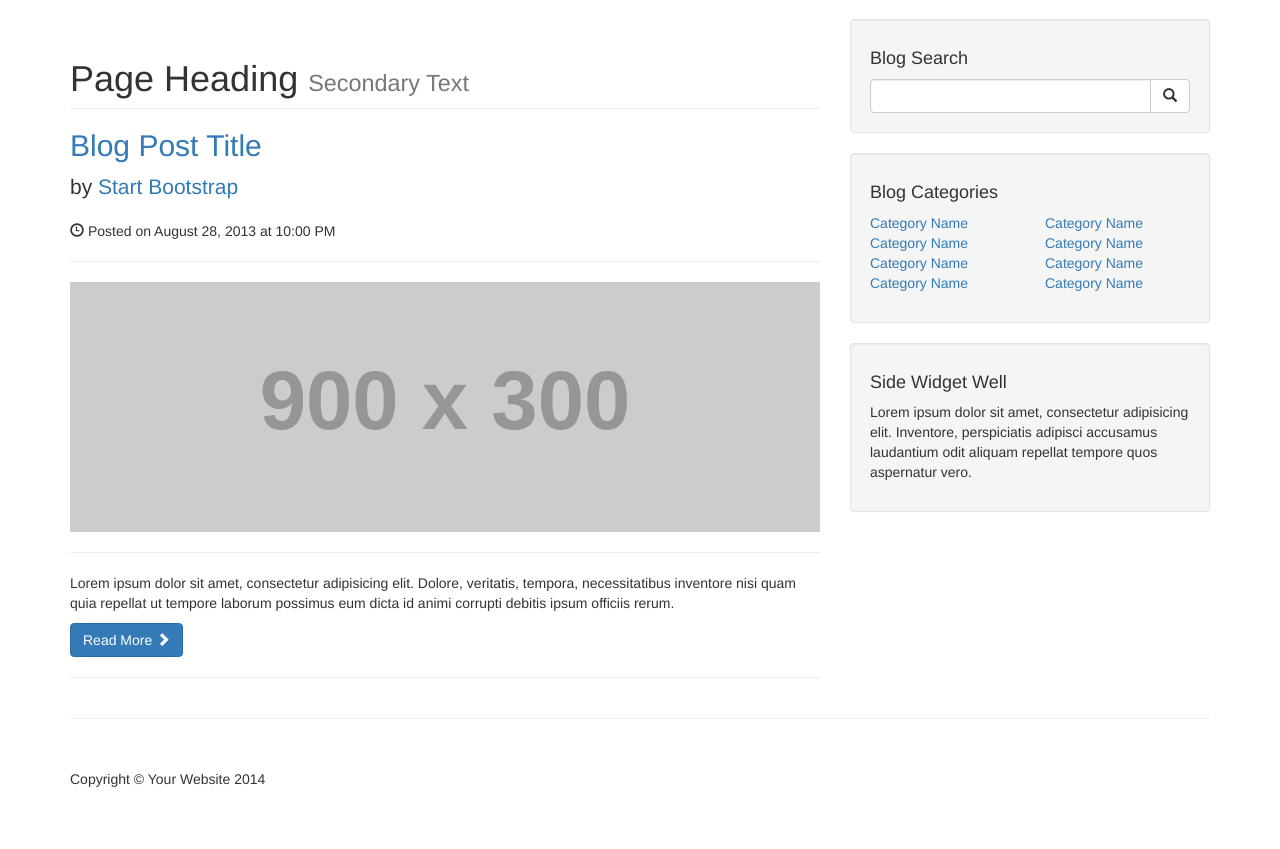
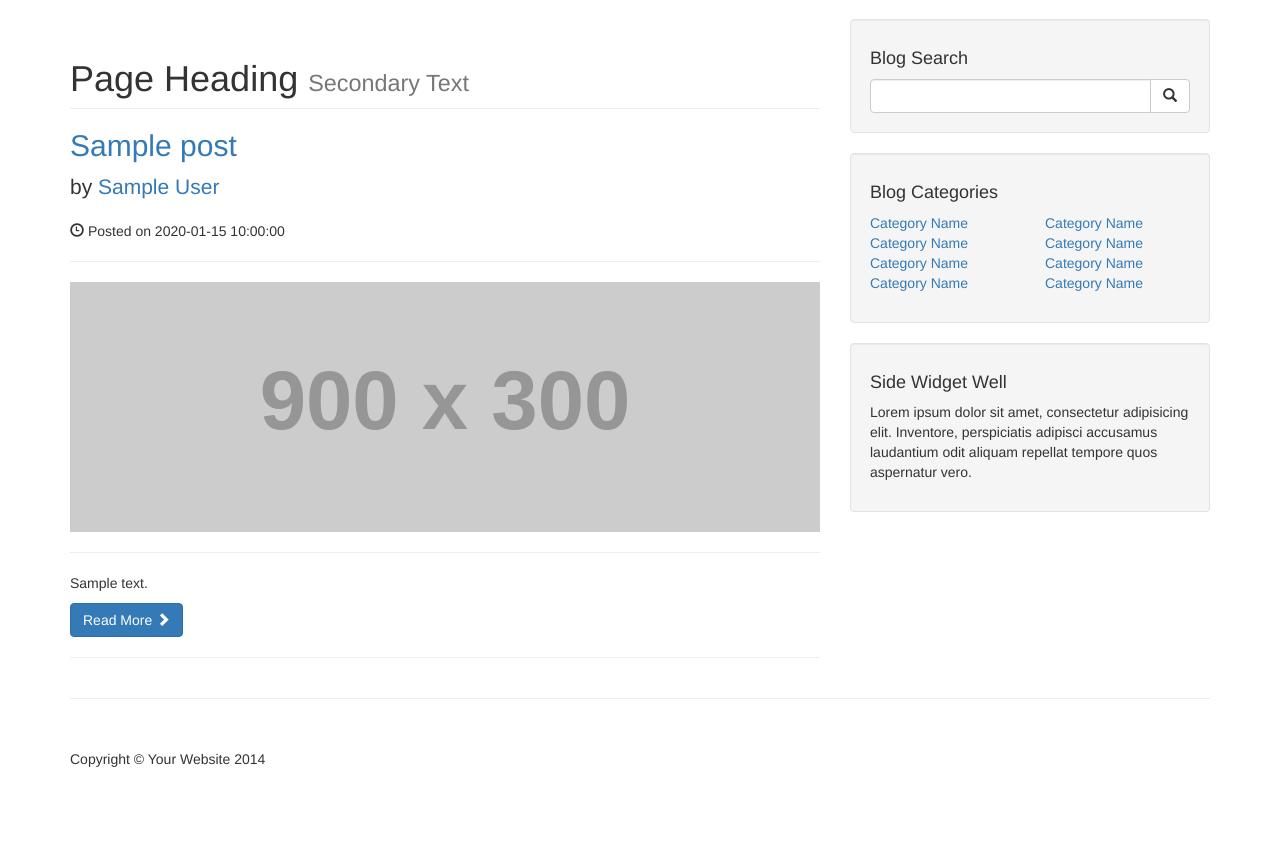
Before and after one commit to smanch3v/CMS, a PHP site: page / in a window 1280 px wide. Shown: the part 51-900 px from the top of the page. After the commit the page ends 818 px from the top, so only its background shows below. Run offline with PHP 8.4, Linux system fonts and the light colour scheme; tables that the repository leaves empty or names only in its code hold one stand-in row (values such as "Sample post"); grey boxes labelled with a size stand in for pictures from a placeholder-image service; some libraries are stand-ins or nearby versions.

Commit message:
finished posts

```diff
--- a/index.php
+++ b/index.php
@@ -14,6 +14,18 @@ include "includes/header.php";
             <!-- Blog Entries Column -->
             <div class="col-md-8">
 
+            <?php
+            $query = "SELECT * FROM posts";
+            $select_all_posts_query = mysqli_query($connection,$query);
+
+            while($row = mysqli_fetch_assoc($select_all_posts_query)){
+                $post_title = $row['post_title'];
+                $post_author = $row['post_author'];
+                $post_date = $row['post_date'];
+                $post_image = $row['post_image'];
+                $post_content = $row['post_content'];
+                ?>
+
                 <h1 class="page-header">
                     Page Heading
                     <small>Secondary Text</small>
@@ -21,19 +33,26 @@ include "includes/header.php";
 
                 <!-- First Blog Post -->
                 <h2>
-                    <a href="#">Blog Post Title</a>
+                    <a href="#"><?php echo $post_title; ?></a>
                 </h2>
                 <p class="lead">
-                    by <a href="index.php">Start Bootstrap</a>
+                    by <a href="index.php"><?php echo $post_author; ?></a>
                 </p>
-                <p><span class="glyphicon glyphicon-time"></span> Posted on August 28, 2013 at 10:00 PM</p>
+                <p><span class="glyphicon glyphicon-time"></span> Posted on <?php echo $post_date; ?></p>
                 <hr>
                 <img class="img-responsive" src="http://placehold.it/900x300" alt="">
                 <hr>
-                <p>Lorem ipsum dolor sit amet, consectetur adipisicing elit. Dolore, veritatis, tempora, necessitatibus inventore nisi quam quia repellat ut tempore laborum possimus eum dicta id animi corrupti debitis ipsum officiis rerum.</p>
+                <p><?php echo $post_content; ?></p>
                 <a class="btn btn-primary" href="#">Read More <span class="glyphicon glyphicon-chevron-right"></span></a>
 
                 <hr>
+
+                <?php
+
+
+            }
+            ?>
+
 
 
 
```
